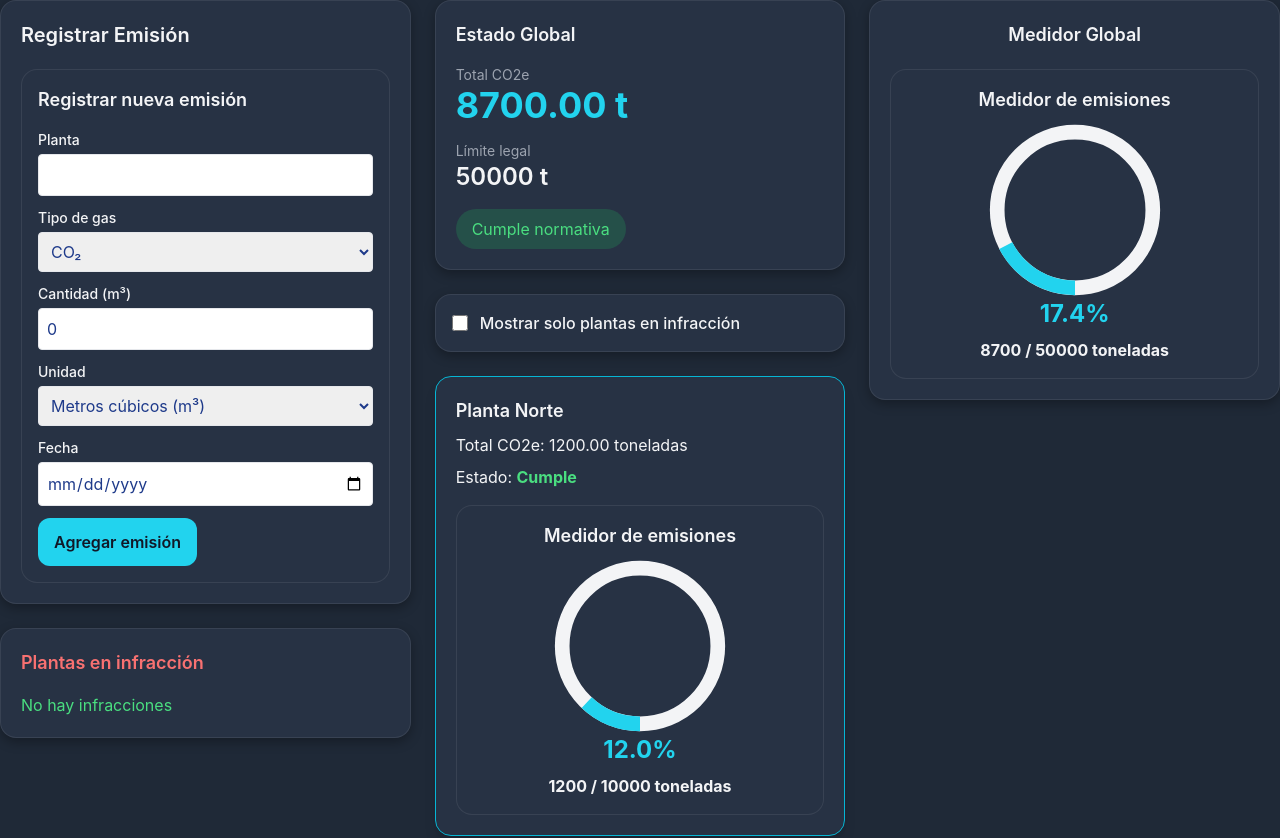
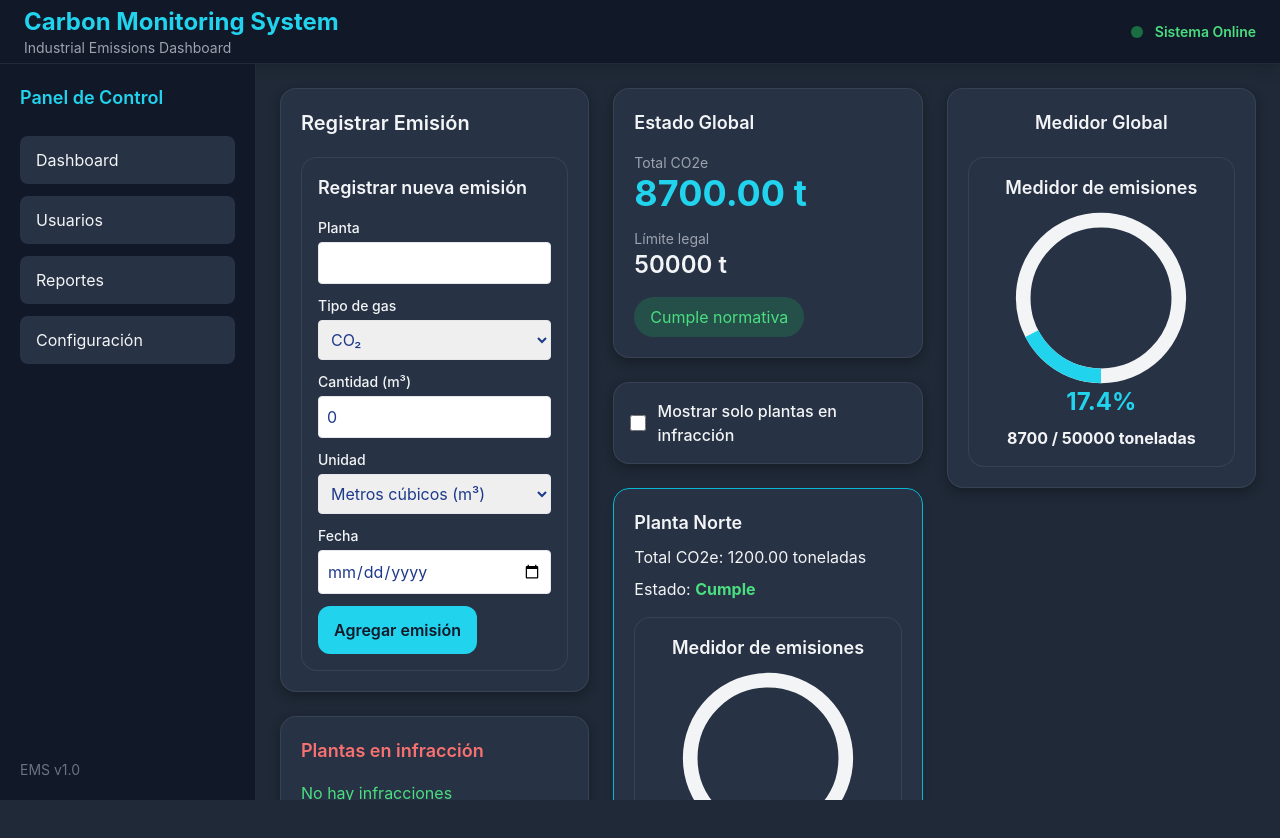
Before and after one commit to FlorLlosa/monitoreo_emisiones_huella, a Vue app: page /dashboard in a window 1280 px wide. Shown: the top 838 px of the page. After the commit the page ends 800 px from the top, so only its background shows below. Built offline with nearby package versions, Linux system fonts and the light colour scheme.

Commit message:
feat(router): usar dashboard layout con rutas anidadas

```diff
--- a/src/router/index.ts
+++ b/src/router/index.ts
@@ -1,11 +1,10 @@
 import { createRouter, createWebHistory } from 'vue-router'
 
-// Importación de las vistas principales
 import Home from '@/views/Home.vue'
 import CarbonDashboard from '@/components/CarbonDashboard.vue'
 import Reportes from '@/views/Reportes.vue'
 import Configuracion from '@/views/Configuracion.vue'
-//Importación de rutas de usuarios
+
 import UserList from '@/views/users/UserList.vue'
 import UserCreate from '@/views/users/UserCreate.vue'
 import UserDetail from '@/views/users/UserDetail.vue'
@@ -14,43 +13,48 @@ import UserEdit from '@/views/users/UserEdit.vue'
 const routes = [
   {
     path: '/',
-    name: 'Home',
-    component: Home
+    component: Home,
+    children: [
+      {
+        path: '',
+        redirect: '/dashboard'
       },
       {
-    path: '/dashboard',
+        path: 'dashboard',
         name: 'Dashboard',
         component: CarbonDashboard
       },
       {
-    path: '/reportes',
+        path: 'reportes',
         name: 'Reportes',
         component: Reportes
       },
       {
-    path: '/configuracion',
+        path: 'configuracion',
         name: 'Configuracion',
         component: Configuracion
       },
       {
-  path: '/users',
+        path: 'users',
         name: 'UserList',
         component: UserList
       },
       {
-  path: '/users/create',
+        path: 'users/create',
         name: 'UserCreate',
         component: UserCreate
       },
       {
-  path: '/users/:id',
+        path: 'users/:id',
         name: 'UserDetail',
         component: UserDetail
       },
       {
-  path: '/users/:id/edit',
+        path: 'users/:id/edit',
         name: 'UserEdit',
         component: UserEdit
+      }
+    ]
   }
 ]
 
--- a/src/views/Home.vue
+++ b/src/views/Home.vue
@@ -1,20 +1,5 @@
-<script lang="ts">
-import { defineComponent, ref } from 'vue';
-import CarbonDashboard from '@/components/CarbonDashboard.vue';
-
-export default defineComponent({
-  name: 'Home',
-  components: {
-    CarbonDashboard
-  },
-  setup() {
-    const currentView = ref('dashboard');
-
-    return {
-      currentView
-    };
-  }
-});
+<script setup lang="ts">
+import { RouterLink, RouterView } from 'vue-router'
 </script>
 
 <template>
@@ -29,7 +14,7 @@ export default defineComponent({
           Industrial Emissions Dashboard
         </p>
       </div>
-      <!-- STATUS -->
+
       <div class="flex items-center gap-3">
         <div class="w-3 h-3 rounded-full bg-green-500 animate-pulse"></div>
         <span class="text-sm text-green-400 font-semibold">
@@ -37,93 +22,52 @@ export default defineComponent({
         </span>
       </div>
     </header>
-    <!-- MAIN LAYOUT -->
+
     <div class="flex h-[calc(100vh-64px)]">
       <!-- SIDEBAR -->
       <aside class="w-64 bg-industrial-dark border-r border-industrial-border p-5 hidden lg:flex flex-col">
-        <h2 class="text-lg font-semibold mb-6 text-energy-accent">Panel de Control</h2>
+        <h2 class="text-lg font-semibold mb-6 text-energy-accent">
+          Panel de Control
+        </h2>
+
         <nav class="space-y-3">
-          <!-- DASHBOARD -->
-          <button @click="currentView = 'dashboard'" class="w-full text-left px-4 py-3 rounded-lg bg-industrial-card hover:bg-industrial-hover transition">Dashboard</button>
-          <!-- PLANTAS -->
-          <button @click="currentView = 'plants'" class="w-full text-left px-4 py-3 rounded-lg bg-industrial-card hover:bg-industrial-hover transition">Plantas</button>
-          <!-- REPORTES -->
-          <button @click="currentView = 'reports'" class="w-full text-left px-4 py-3 rounded-lg bg-industrial-card hover:bg-industrial-hover transition">Reportes</button>
+          <RouterLink
+            to="/dashboard"
+            class="block w-full text-left px-4 py-3 rounded-lg bg-industrial-card hover:bg-industrial-hover transition"
+          >
+            Dashboard
+          </RouterLink>
+
+          <RouterLink
+            to="/users"
+            class="block w-full text-left px-4 py-3 rounded-lg bg-industrial-card hover:bg-industrial-hover transition"
+          >
+            Usuarios
+          </RouterLink>
+
+          <RouterLink
+            to="/reportes"
+            class="block w-full text-left px-4 py-3 rounded-lg bg-industrial-card hover:bg-industrial-hover transition"
+          >
+            Reportes
+          </RouterLink>
+
+          <RouterLink
+            to="/configuracion"
+            class="block w-full text-left px-4 py-3 rounded-lg bg-industrial-card hover:bg-industrial-hover transition"
+          >
+            Configuración
+          </RouterLink>
         </nav>
-        <!-- FOOTER -->
-        <div class="mt-auto pt-6 text-sm text-gray-500"> EMS v1.0 </div>
+
+        <div class="mt-auto pt-6 text-sm text-gray-500">
+          EMS v1.0
+        </div>
       </aside>
+
       <!-- CONTENT -->
       <main class="flex-1 overflow-auto p-6">
-
-        <!-- Dashboard -->
-        <CarbonDashboard v-if="currentView === 'dashboard'" />
-
-        <!-- Plantas -->
-        <div v-else-if="currentView === 'plants'" class="space-y-6">
-          <h2 class="text-2xl font-bold text-energy-accent mb-4">Plantas Registradas</h2>
-          <p class="text-gray-300">Listado de Plantas.</p>
-
-          <div class="grid md:grid-cols-3 gap-4">
-            <div class="industrial-card p-5 border border-cyan-500 rounded-xl">
-              <h3 class="text-lg font-bold">Planta Norte</h3>
-              <p class="mt-2">Emisiones acumuladas: 1200 t CO2e</p>
-              <p class="text-green-400 mt-2">Cumple normativa</p>
-            </div>
-
-            <div class="industrial-card p-5 border border-cyan-500 rounded-xl">
-              <h3 class="text-lg font-bold">Planta Sur</h3>
-              <p class="mt-2">Emisiones acumuladas: 7500 t CO₂e</p>
-              <p class="text-green-400 mt-2">Cumple normativa</p>
-            </div>
-
-            <div class="industrial-card p-5 border border-red-500 rounded-xl">
-              <h3 class="text-lg font-bold">Planta Este</h3>
-              <p class="mt-2">Emisiones acumuladas: 12050 t CO₂e</p>
-              <p class="text-red-400 mt-2">En infracción</p>
-            </div>
-
-          </div>
-
-        </div>
-        <!--Reportes-->
-        <div v-else-if= "currentView === 'reports'" class="industrial-card p-6">
-          <h2 class="text-2xl font-bold text-energy-accent mb-6">Reportes de Emisiones</h2>
-
-          <table class="w-full text-left">
-            <thead>
-              <tr class="border-b border-gray-600">
-                <th class="p-3">Planta</th>
-                <th class="p-3">Estado</th>
-                <th class="p-3">Acción</th>
-              </tr>
-            </thead>
-
-            <tbody>
-              <tr class="border-b border-gray-700">
-                <td class="p-3">Planta Norte</td>
-                <td class="p-3 text-green-400">Cumple</td>
-                <td class="p-3">
-                  <button class="px-3 py-2 rounded-lg bg-cyan-600 hover:bg-cyan-700">Descargar PDF</button>
-                </td>
-              </tr>
-
-              <tr class="border-b border-gray-700">
-                <td class="p-3">Planta Sur</td>
-                <td class="p-3 text-green-400">Cumple</td>
-                <td class="p-3">
-                  <button class="px-3 py-2 rounded-lg bg-cyan-600 hover:bg-cyan-700">Descargar PDF</button>
-                </td>
-              </tr>
-            </tbody>
-
-          </table>
-
-          <div class="mt-6 p-4 rounded-lg border border-yellow-500 bg-yellow-500/10">
-            <p class="text-yellow-300">Funcionalidad preparada para generación automática de reportes PDF.</p>
-          </div>
-        </div>
-
+        <RouterView />
       </main>
     </div>
   </div>
```
Lines whose indentation alone changed are shown as unchanged.
